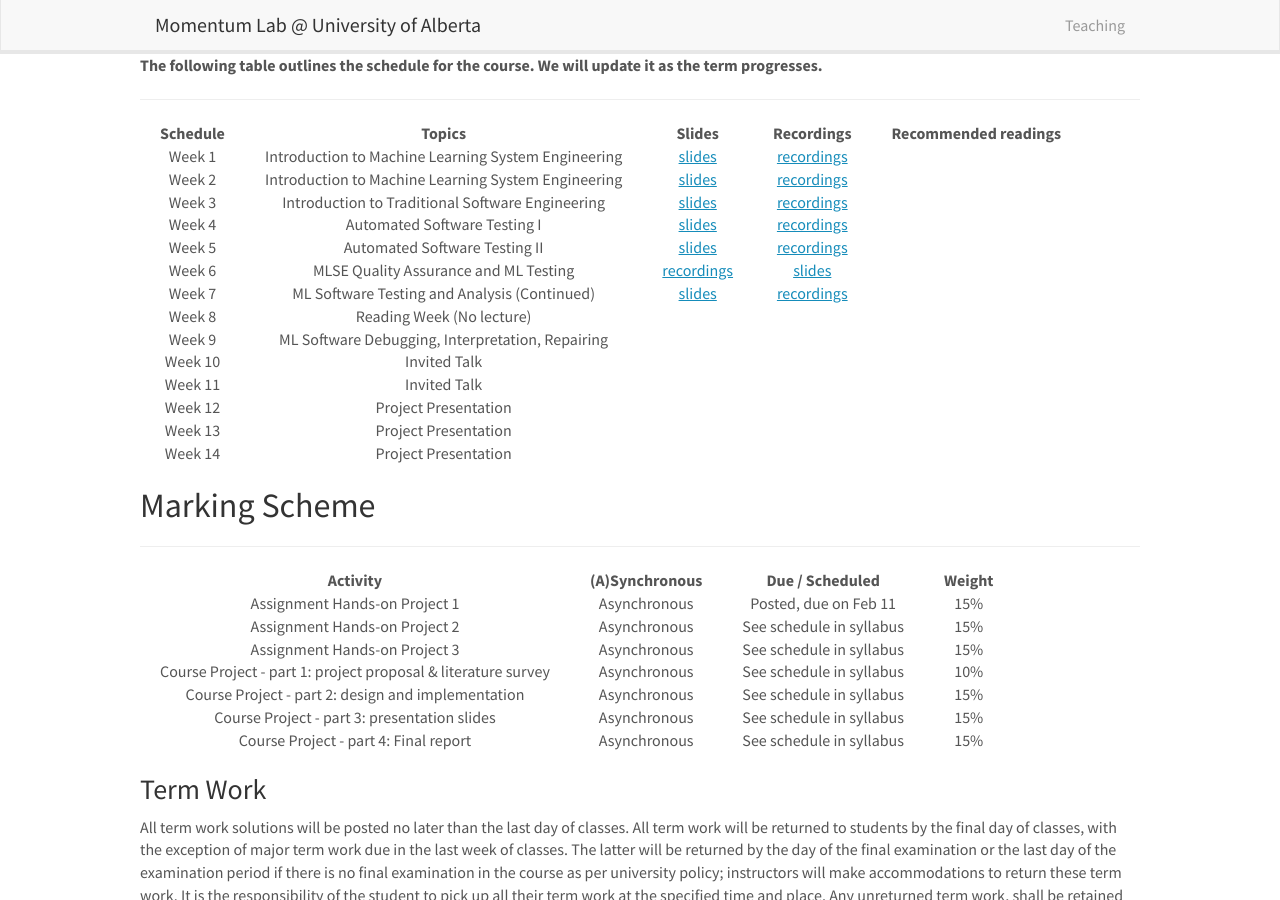
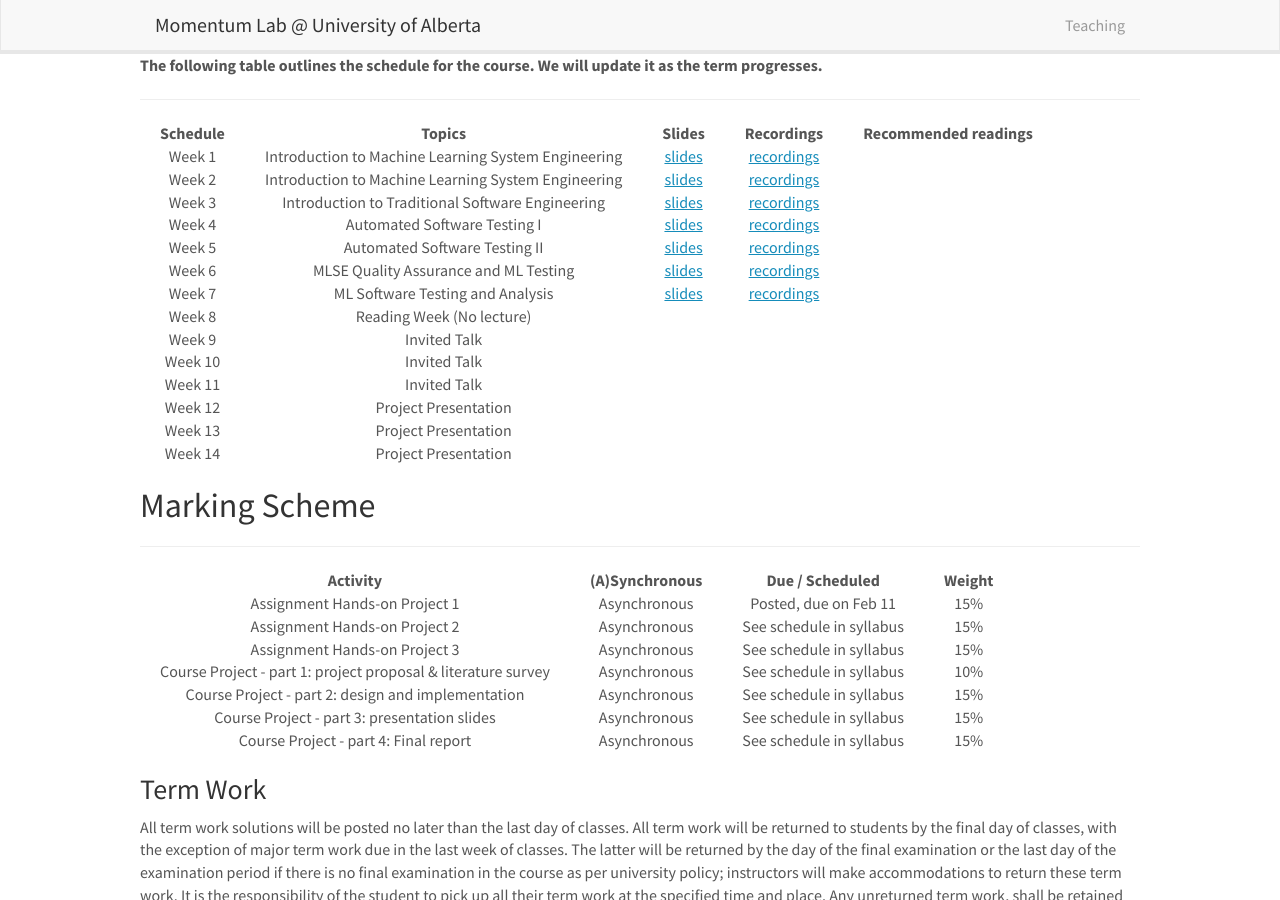
Before and after one commit to momentum-openspace/momentum-openspace.github.io, a Jekyll site: the page built from _pages/ECE720_2022Winter.md, in a window 1280 px wide and 900 px high, scrolled down 1978 px. Built offline with Jekyll 4.4.1, drawn with Linux system fonts in a browser that asks for light colours; nearby versions of some CDN libraries.

Commit message:
update link

```diff
--- a/_pages/ECE720_2022Winter.md
+++ b/_pages/ECE720_2022Winter.md
@@ -96,10 +96,10 @@ By the end of this course, students should be able to:
 |    Week 3       |    Introduction to Traditional Software Engineering         |  [slides](https://eclass.srv.ualberta.ca/mod/resource/view.php?id=5972741)                       | [recordings](https://eclass.srv.ualberta.ca/mod/url/view.php?id=5972727)| |
 |    Week 4       |    Automated Software Testing I                             | [slides](https://eclass.srv.ualberta.ca/mod/resource/view.php?id=5989563)                       | [recordings](https://eclass.srv.ualberta.ca/mod/url/view.php?id=5986624)                 | |
 |    Week 5       |    Automated Software Testing II                            | [slides](https://eclass.srv.ualberta.ca/mod/resource/view.php?id=6001969)                        | [recordings](https://eclass.srv.ualberta.ca/mod/url/view.php?id=6001963)                 | |
-|    Week 6       |    MLSE Quality Assurance and ML Testing                    | [recordings](https://eclass.srv.ualberta.ca/mod/resource/view.php?id=6024872)                        | [slides](https://eclass.srv.ualberta.ca/mod/url/view.php?id=6017706)                 | |
-|    Week 7       |    ML Software Testing and Analysis (Continued)             | [slides](https://eclass.srv.ualberta.ca/mod/resource/view.php?id=6026899)                        | [recordings](https://eclass.srv.ualberta.ca/mod/url/view.php?id=6027172)                 | |
+|    Week 6       |    MLSE Quality Assurance and ML Testing                    | [slides](https://eclass.srv.ualberta.ca/mod/resource/view.php?id=6024872)                        | [recordings](https://eclass.srv.ualberta.ca/mod/url/view.php?id=6017706)                 | |
+|    Week 7       |    ML Software Testing and Analysis            | [slides](https://eclass.srv.ualberta.ca/mod/resource/view.php?id=6026899)                        | [recordings](https://eclass.srv.ualberta.ca/mod/url/view.php?id=6027172)                 | |
 |    Week 8       |    Reading Week (No lecture)                                |                           |                               | |
-|    Week 9       |    ML Software Debugging, Interpretation, Repairing         |                         |                  | |
+|    Week 9       |    Invited Talk                                             |                         |                  | |
 |    Week 10      |    Invited Talk                                             |                         |                  | |
 |    Week 11      |    Invited Talk                                             |                         |                  | |
 |    Week 12      |    Project Presentation                                     |                           |                               | |
```
Also changed, not shown: 1 other file.
